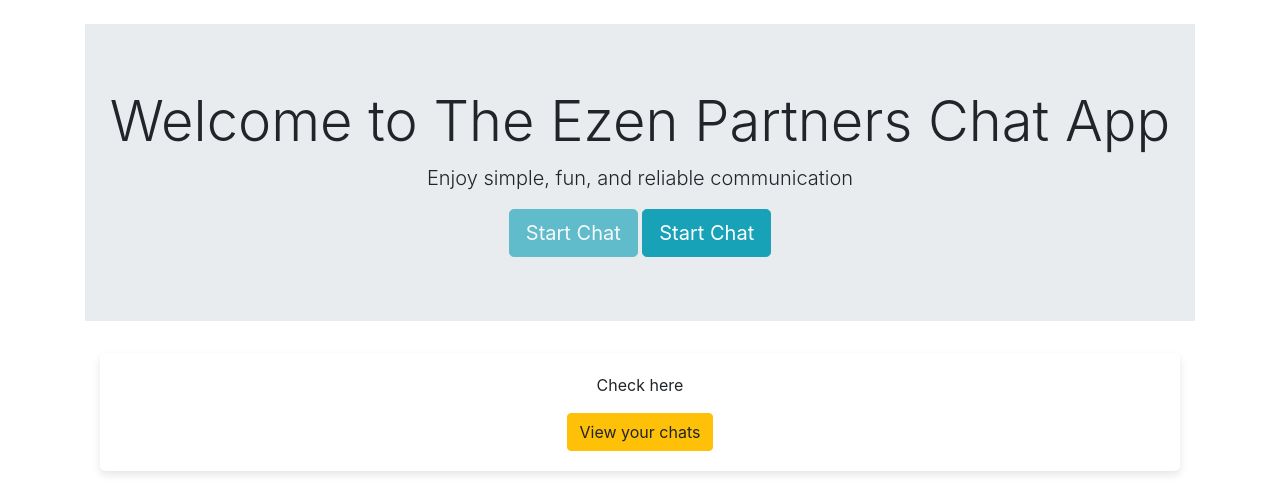
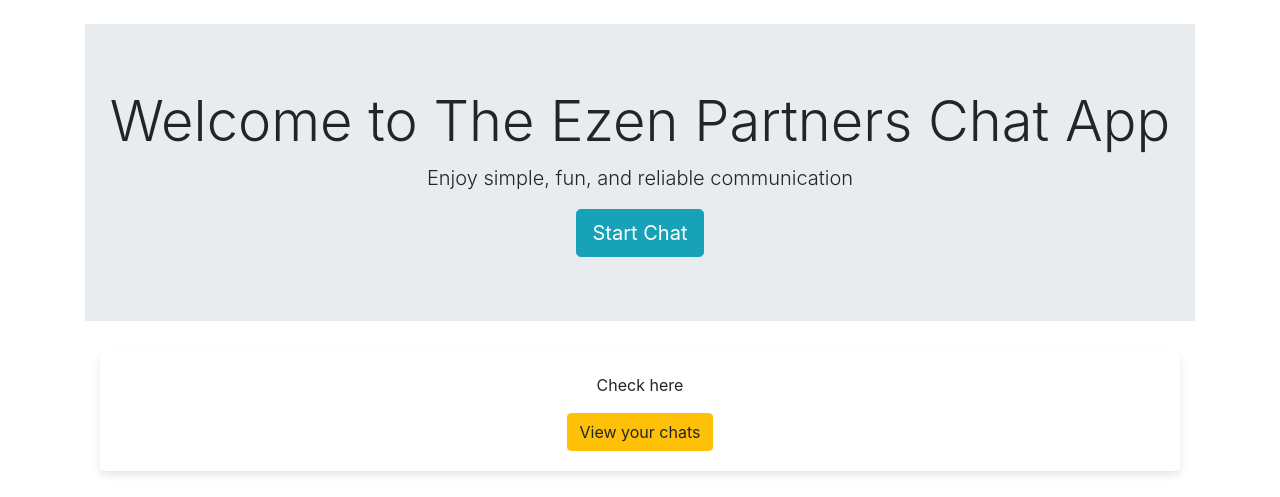
Before and after one commit to DenzelGitonga007/MyCampusAttachment, a Django app: page / in a window 1280 px wide. Shown: the part 66-563 px from the top of the page. Run offline with Django 4.2, Linux system fonts and the light colour scheme; a user stored in the database is signed in; some libraries are stand-ins or nearby versions.

Commit message:
redirect to chat with bot

```diff
--- a/django_chat_app/templates/accounts/home.html
+++ b/django_chat_app/templates/accounts/home.html
@@ -30,8 +30,8 @@
       <p class="lead">Enjoy simple, fun, and reliable communication</p>
       {% if user.is_authenticated %}
         <!-- <a class="btn btn-primary btn-lg" href="" role="button">View your progress</a> -->
-        <a class="btn btn-info btn-lg disabled" href="{% url 'create_chat' %}" role="button">Start Chat</a> <!-- for chatting with users -->
-        <a class="btn btn-info btn-lg" href="{% url 'create_chat' %}" role="button">Start Chat</a>
+        <!-- <a class="btn btn-info btn-lg disabled" href="{% url 'create_chat' %}" role="button">Start Chat</a> for chatting with users -->
+        <a class="btn btn-info btn-lg" href="{% url 'chat' %}" role="button">Start Chat</a>
       {% else %}
         <a class="btn btn-info btn-lg d-inline-block" href="{% url 'login' %}" role="button">Login</a>
         <p class="d-inline-block mx-2">Or</p>
```
Also changed, not shown: django_chat_app/db.sqlite3.
